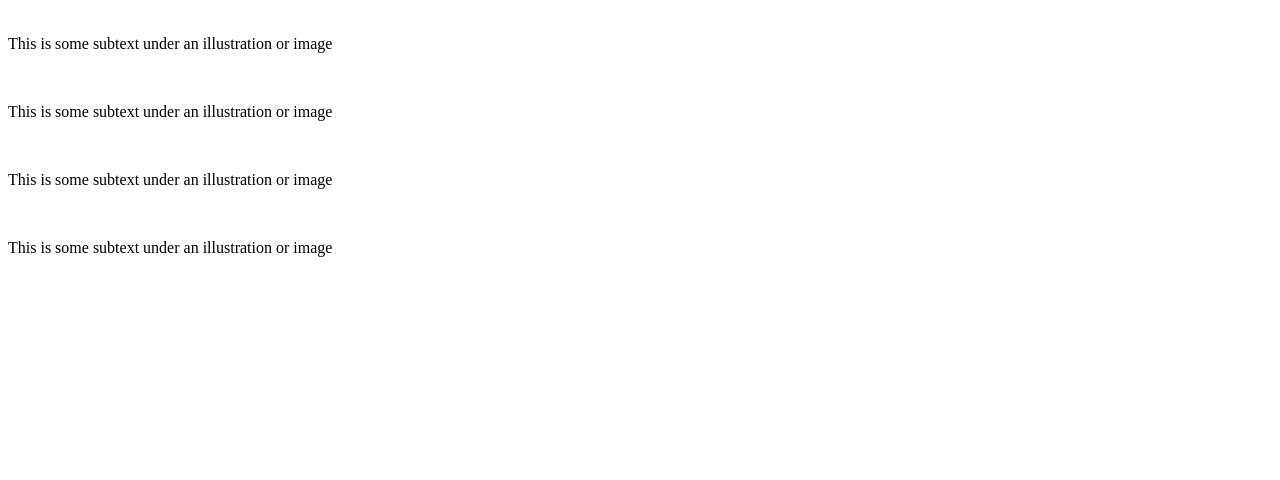
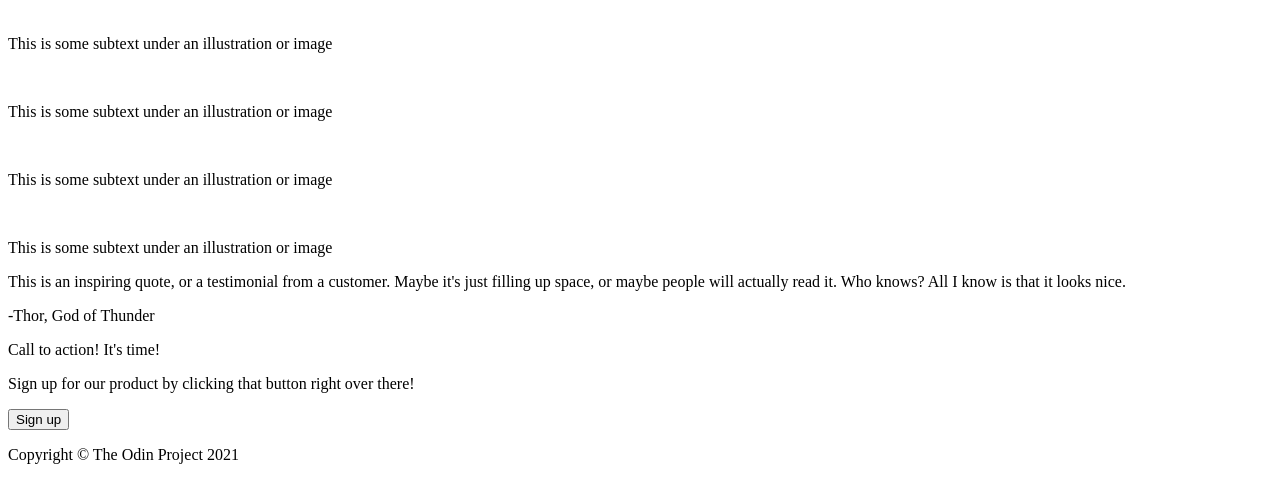
Before and after one commit to consistencyIncarnate/projectLandingPage, a plain HTML site: page index.html in a window 1280 px wide. Shown: the part 336-816 px from the top of the page. Drawn offline with Linux system fonts and the light colour scheme.

Commit message:
Add whole HTML structure

```diff
--- a/index.html
+++ b/index.html
@@ -44,13 +44,20 @@
         </div>
     </div>
     <div class="third">
-
+        <p class="quote">This is an inspiring quote, or a testimonial from a customer. Maybe it's just filling up space, or maybe people will actually read it. Who knows? All I know is that it looks nice.</p>
+        <p class="author">-Thor, God of Thunder</p>
     </div>
     <div class="fourth">
-
+        <div class="fourth-big">
+            <div class="fourth-big-left">
+                <p>Call to action! It's time!</p>
+                <p>Sign up for our product by clicking that button right over there!</p>
+            </div>
+            <button>Sign up</button>
+        </div>
     </div>
     <div class="footer">
-
+        <p>Copyright © The Odin Project 2021</p>
     </div>
 </body>
 </html>
```
